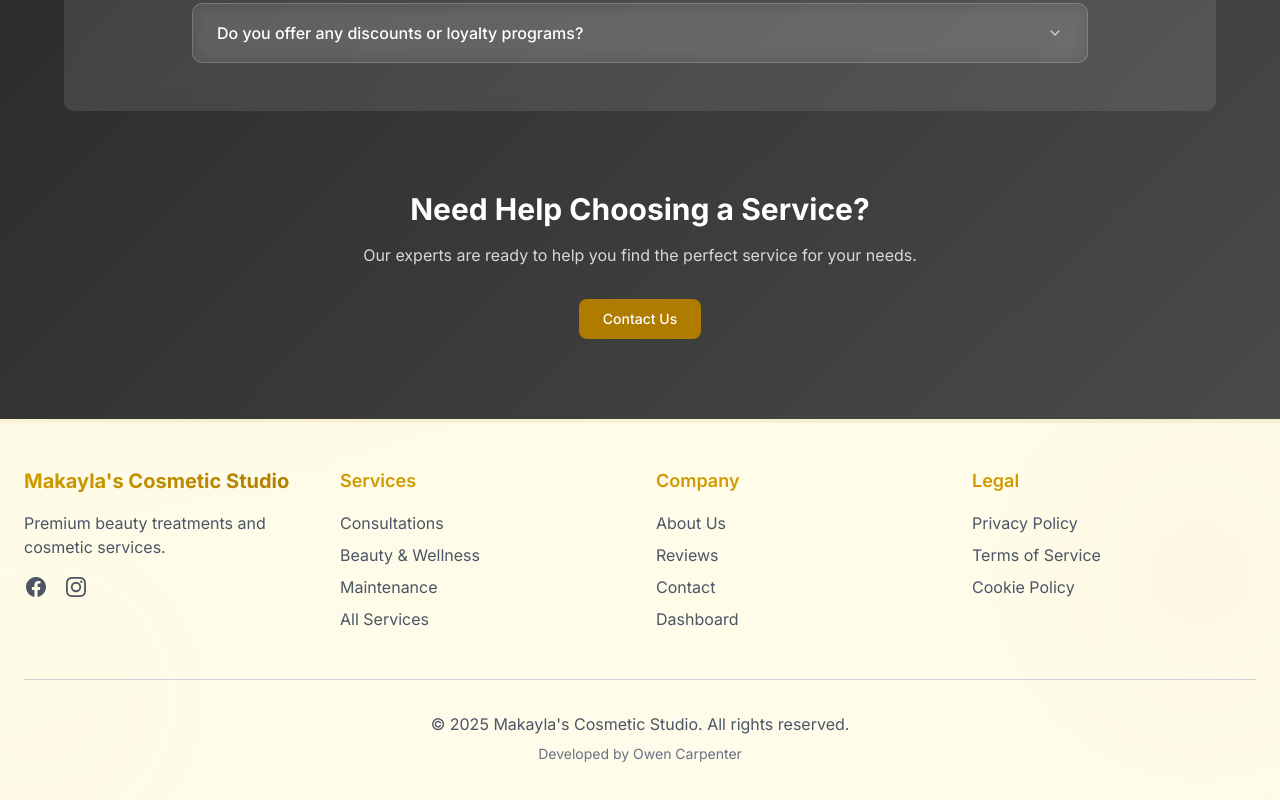
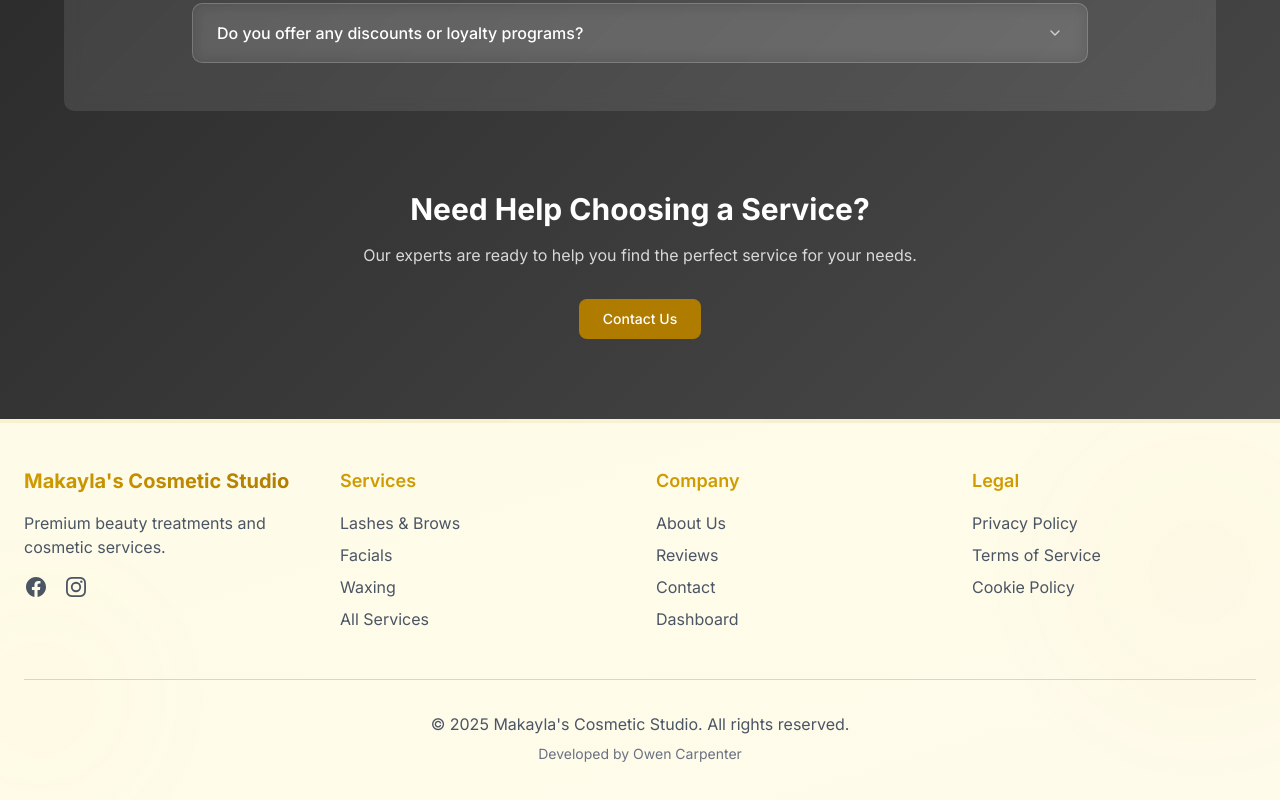
Before and after one commit to Owen-Carpenter/MakaylasCosmeticStudio, a Next.js app: page /services in a window 1280 px wide. Shown: the part 1056-1856 px from the top of the page. Built offline with nearby package versions, Linux system fonts and the light colour scheme; no server answers; the database is empty.

Commit message:
Corrected footer styling

```diff
--- a/src/components/ui/footer.tsx
+++ b/src/components/ui/footer.tsx
@@ -33,9 +33,9 @@ export function Footer() {
           <div>
             <h3 className="text-lg font-semibold mb-4 text-primary">Services</h3>
             <ul className="space-y-2">
-              <li><Link href="/services?category=consulting" className="text-gray-600 hover:text-gray-900 transition-colors duration-300 hover:translate-x-1 transition-transform inline-block">Consultations</Link></li>
-              <li><Link href="/services?category=beauty" className="text-gray-600 hover:text-gray-900 transition-colors duration-300 hover:translate-x-1 transition-transform inline-block">Beauty & Wellness</Link></li>
-              <li><Link href="/services?category=maintenance" className="text-gray-600 hover:text-gray-900 transition-colors duration-300 hover:translate-x-1 transition-transform inline-block">Maintenance</Link></li>
+              <li><Link href="/services?category=lashes" className="text-gray-600 hover:text-gray-900 transition-colors duration-300 hover:translate-x-1 transition-transform inline-block">Lashes & Brows</Link></li>
+              <li><Link href="/services?category=facials" className="text-gray-600 hover:text-gray-900 transition-colors duration-300 hover:translate-x-1 transition-transform inline-block">Facials</Link></li>
+              <li><Link href="/services?category=waxing" className="text-gray-600 hover:text-gray-900 transition-colors duration-300 hover:translate-x-1 transition-transform inline-block">Waxing</Link></li>
               <li><Link href="/services" className="text-gray-600 hover:text-gray-900 transition-colors duration-300 hover:translate-x-1 transition-transform inline-block">All Services</Link></li>
             </ul>
           </div>
```
